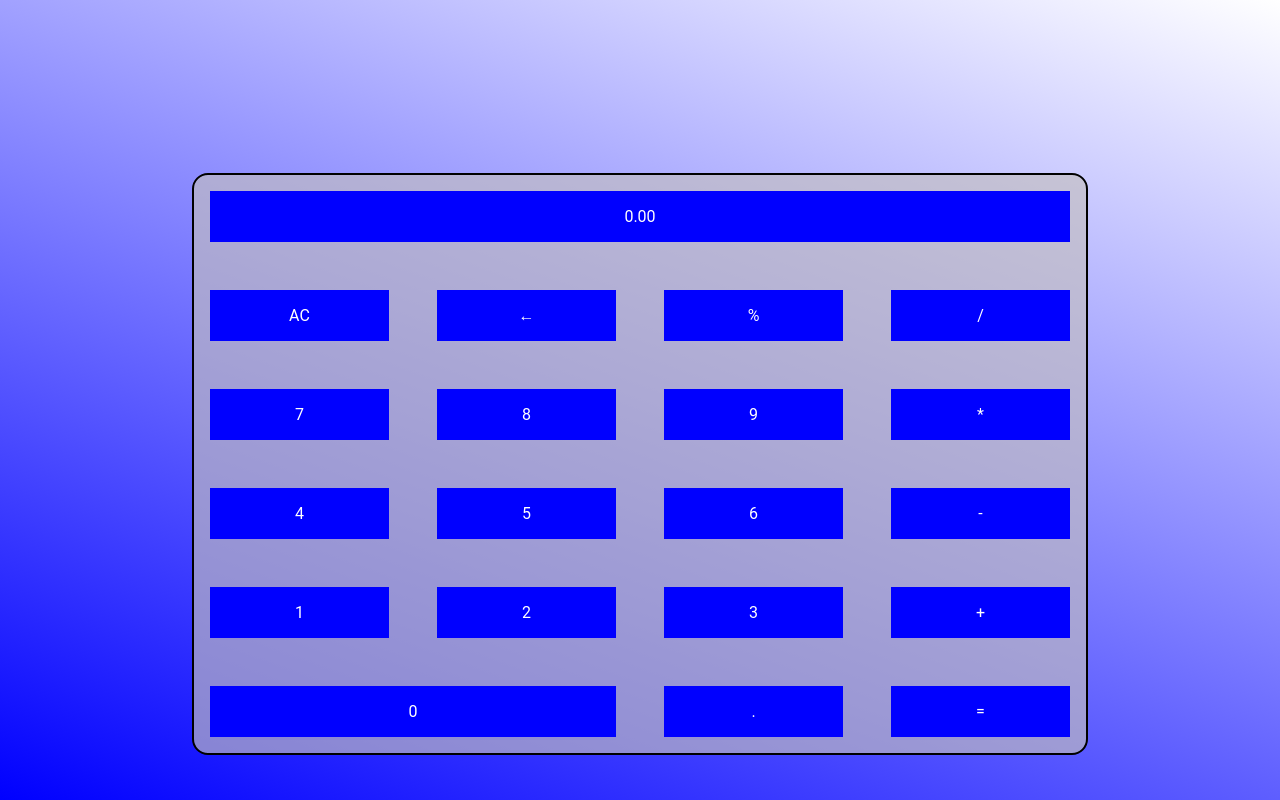
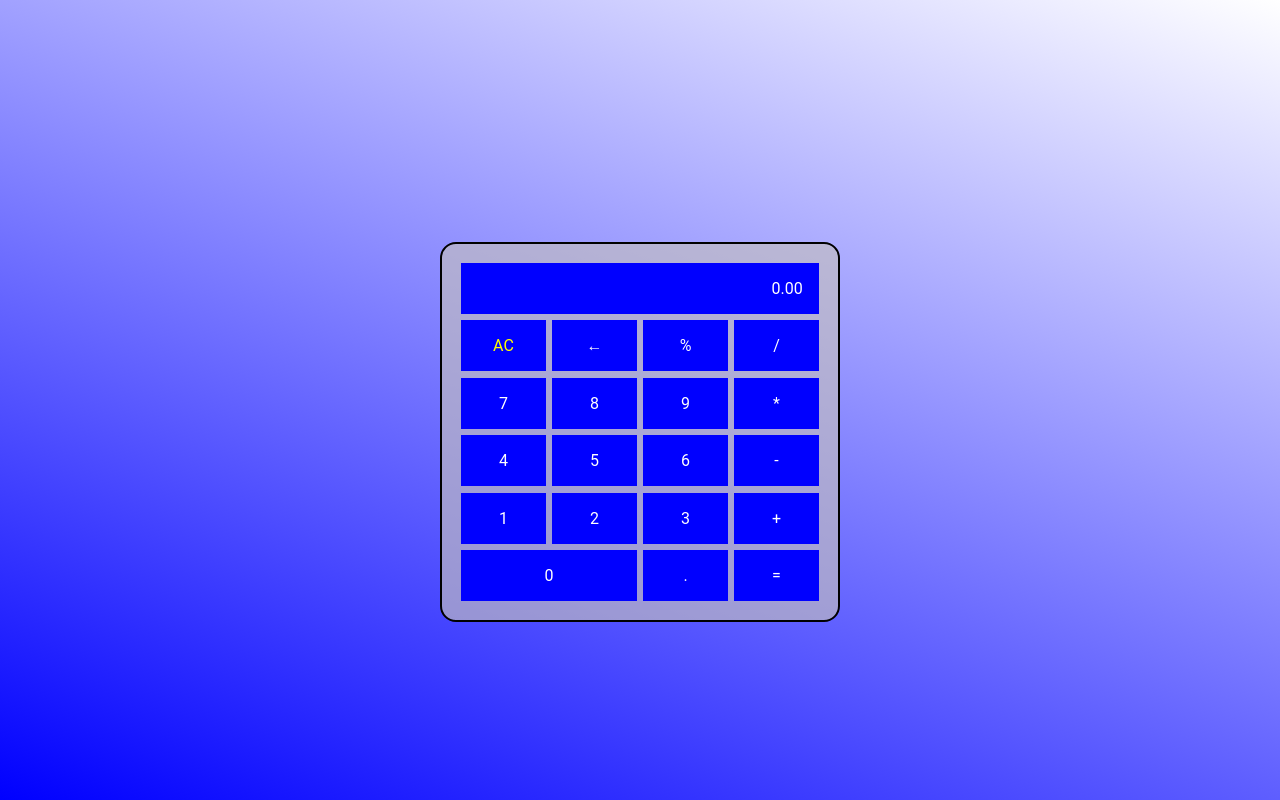
Before and after one commit to AlexMagar/BasicHTML, a plain HTML site: page calculator/index.html in a window 1280 px wide. Drawn offline with Linux system fonts and the light colour scheme.

Commit message:
changes the style of button

```diff
--- a/calculator/css/style.css
+++ b/calculator/css/style.css
@@ -17,7 +17,7 @@ body {
 
 .grid {
   display: grid;
-  gap: 1rem;
+  gap: 0.4rem;
 }
 
 /* ===== coloring ===== */
@@ -44,9 +44,12 @@ body {
 .cal {
   border: solid 2px;
   position: relative;
-  top: 4rem;
+  top: 2rem;
   left: auto;
-  width: 70vw;
+  width: 400px;
+  padding: 1.2rem;
+  margin: 1rem;
+  /* width: 50vw; */
   background: var(--body-bg);
   border-radius: 1rem;
   grid-template-columns: 1fr 1fr 1fr 1fr;
@@ -57,14 +60,25 @@ body {
   background: var(--color-blue);
   text-align: center;
   color: var(--color-text);
-  margin: 1rem;
+  /* margin: 1rem; */
   padding: 1rem;
 }
 
-.result {
+.cal .result {
+  text-align: right;
   grid-area: result;
+}
+
+.ac {
+  color: rgb(255, 255, 0) !important;
 }
 
 .zero {
   grid-area: zero;
 }
+
+.cal :not(:first-child):hover {
+  cursor: pointer;
+  background: black;
+  transform: 1.2s;
+}
```
